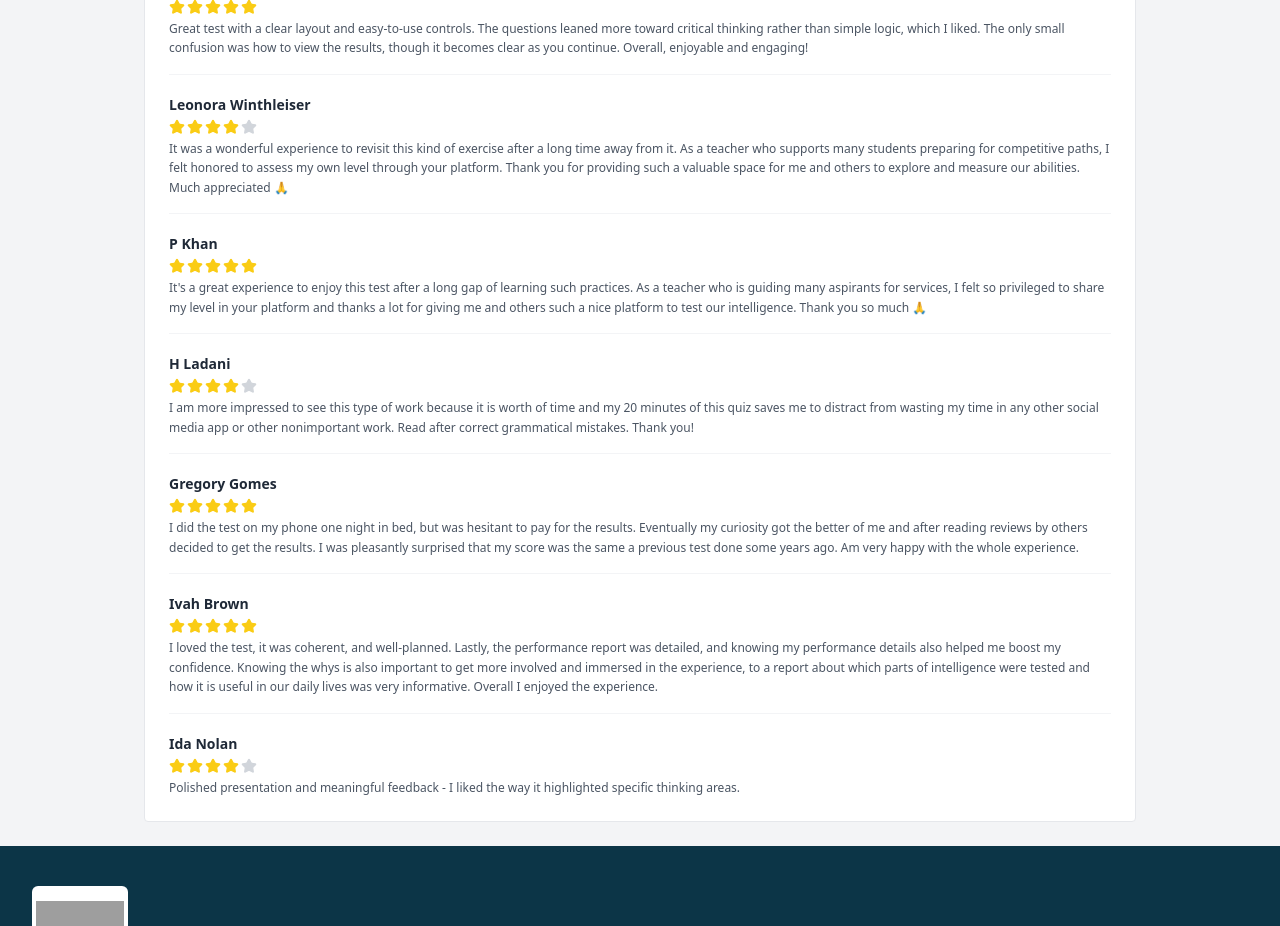
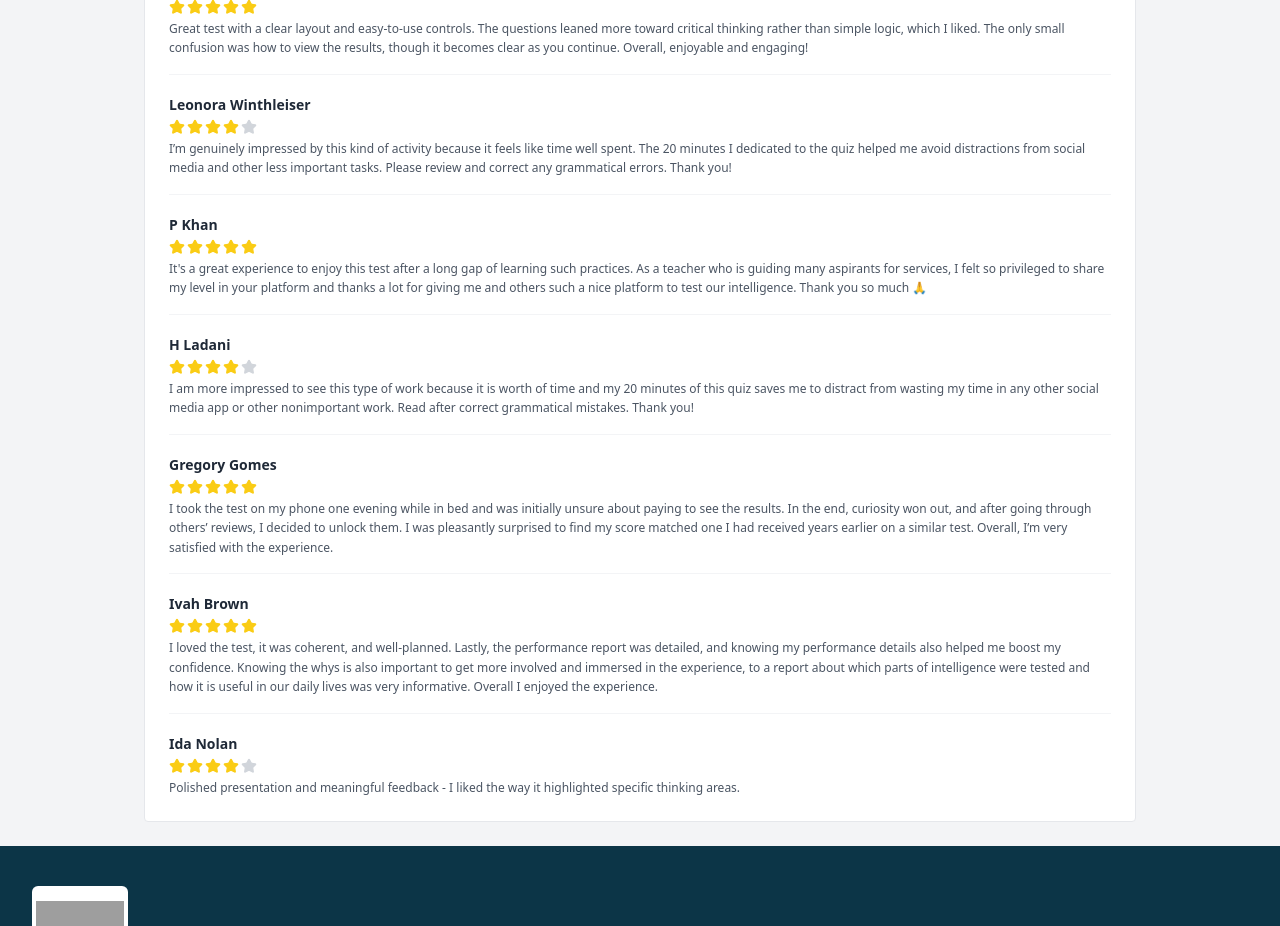
Before and after one commit to ornachshon/academic-iq-test, a React (Vite) app: page /Checkout in a window 1280 px wide. Shown: the part 980-1906 px from the top of the page. Built offline with nearby package versions, Linux system fonts and the light colour scheme; no server answers; grey boxes are pictures that could not be loaded.

Commit message:
Visual edits

```diff
--- a/src/pages/Checkout.jsx
+++ b/src/pages/Checkout.jsx
@@ -9,10 +9,10 @@ import { base44 } from '@/api/base44Client';
 
 const reviews = [
 { name: "Cecilie Perri", rating: 5, text: "Great test with a clear layout and easy-to-use controls. The questions leaned more toward critical thinking rather than simple logic, which I liked. The only small confusion was how to view the results, though it becomes clear as you continue. Overall, enjoyable and engaging!" },
-{ name: "Leonora Winthleiser", rating: 4, text: "It was a wonderful experience to revisit this kind of exercise after a long time away from it. As a teacher who supports many students preparing for competitive paths, I felt honored to assess my own level through your platform. Thank you for providing such a valuable space for me and others to explore and measure our abilities. Much appreciated \uD83D\uDE4F" },
+{ name: "Leonora Winthleiser", rating: 4, text: "I\u2019m genuinely impressed by this kind of activity because it feels like time well spent. The 20 minutes I dedicated to the quiz helped me avoid distractions from social media and other less important tasks. Please review and correct any grammatical errors. Thank you!" },
 { name: "P Khan", rating: 5, text: "It's a great experience to enjoy this test after a long gap of learning such practices. As a teacher who is guiding many aspirants for services, I felt so privileged to share my level in your platform and thanks a lot for giving me and others such a nice platform to test our intelligence. Thank you so much 🙏" },
 { name: "H Ladani", rating: 4, text: "I am more impressed to see this type of work because it is worth of time and my 20 minutes of this quiz saves me to distract from wasting my time in any other social media app or other nonimportant work. Read after correct grammatical mistakes. Thank you!" },
-{ name: "Gregory Gomes", rating: 5, text: "I did the test on my phone one night in bed, but was hesitant to pay for the results. Eventually my curiosity got the better of me and after reading reviews by others decided to get the results. I was pleasantly surprised that my score was the same a previous test done some years ago. Am very happy with the whole experience." },
+{ name: "Gregory Gomes", rating: 5, text: "I took the test on my phone one evening while in bed and was initially unsure about paying to see the results. In the end, curiosity won out, and after going through others\u2019 reviews, I decided to unlock them. I was pleasantly surprised to find my score matched one I had received years earlier on a similar test. Overall, I\u2019m very satisfied with the experience." },
 { name: "Ivah Brown", rating: 5, text: "I loved the test, it was coherent, and well-planned. Lastly, the performance report was detailed, and knowing my performance details also helped me boost my confidence. Knowing the whys is also important to get more involved and immersed in the experience, to a report about which parts of intelligence were tested and how it is useful in our daily lives was very informative. Overall I enjoyed the experience." },
 { name: "Ida Nolan", rating: 4, text: "Polished presentation and meaningful feedback - I liked the way it highlighted specific thinking areas." }];
 
```
